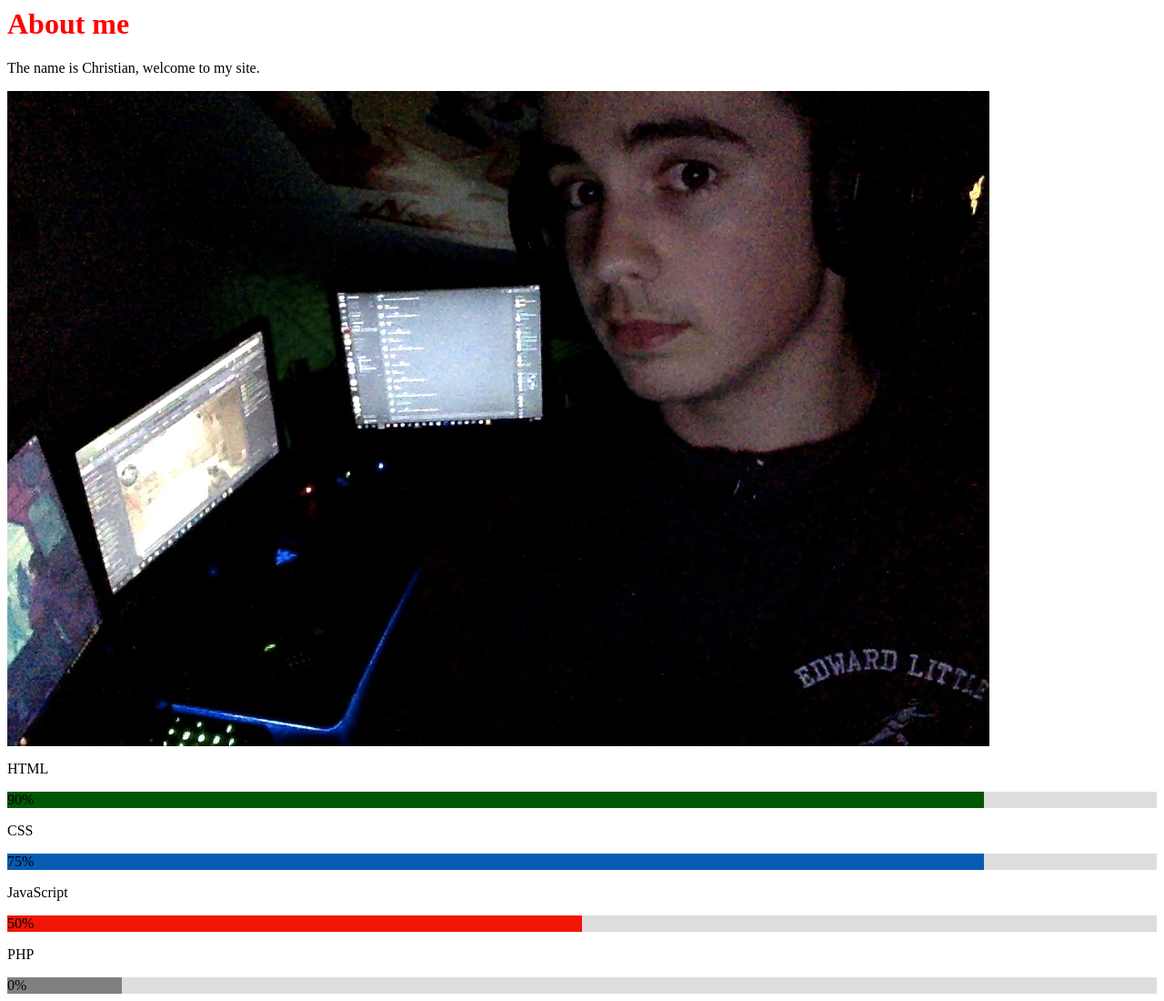
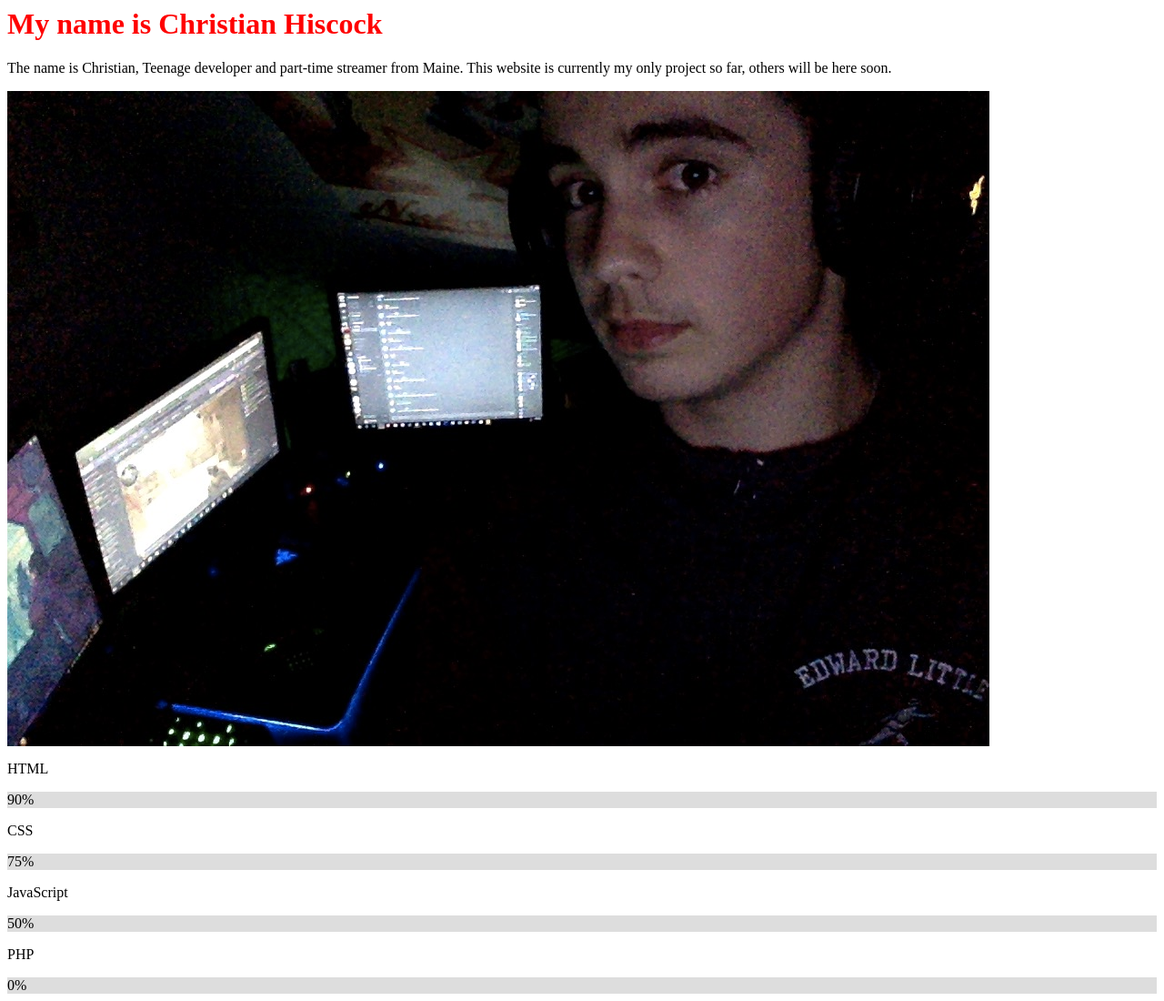
Before and after one commit to ImTotallyNotMessi/christianpi, a website: page about.html in a window 1280 px wide. Shown: the whole page at 91% size. Drawn offline with Linux system fonts and the light colour scheme; files that its build step writes are made by us from their sources.

```diff
--- a/about.html
+++ b/about.html
@@ -1,32 +1,33 @@
 <html>
 <head>
-<title>About Christian :)</title>
+<title>About me :)</title>
  <link rel="stylesheet" href='about.css'>
  <link rel="stylesheet" href="https://cdnjs.cloudflare.com/ajax/libs/font-awesome/4.7.0/css/font-awesome.min.css">
 </head>
  <body>
-  <h1>About me</h1>
-  <p>The name is Christian, welcome to my site.</p>
+  <h1>My name is Christian Hiscock</h1>
+  <p>The name is Christian, Teenage developer and part-time streamer from Maine.
+    This website is currently my only project so far, others will be here soon.</p>
   <img src="assets/selfie.jpg" alt="selfie">
   <div>
   <p>HTML</p>
   <div class="container">
-    <div class="html">90%</div>
+    <div class=".html">90%</div>
   </div>
 
   <p>CSS</p>
   <div class="container">
-    <div class="css">75%</div>
+    <div class=".css">75%</div>
   </div>
 
   <p>JavaScript</p>
   <div class="container">
-    <div class="js">50%</div>
+    <div class=".js">50%</div>
   </div>
 
   <p>PHP</p>
   <div class="container">
-    <div class="php">0%</div>
+    <div class=".php">0%</div>
   </div>
  </body>
 </html>
--- a/public/stylesheets/index.css
+++ b/public/stylesheets/index.css
@@ -2,6 +2,7 @@
     color: Black;
     font-weight: Bold;
     font-size: 32px;
+    text-align: center;
  }
 
 p {
```
Also changed, not shown: index.html (+5 -6 lines), index.js (+5 -5 lines), 1 other file.
